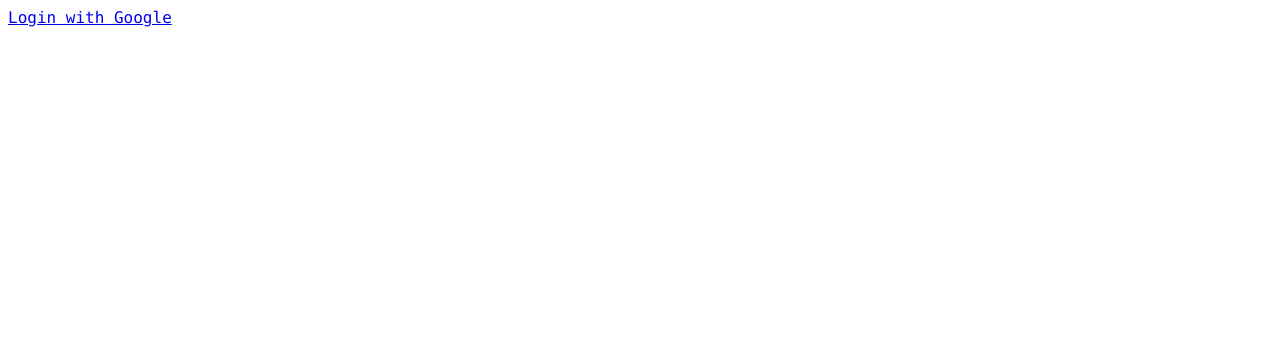
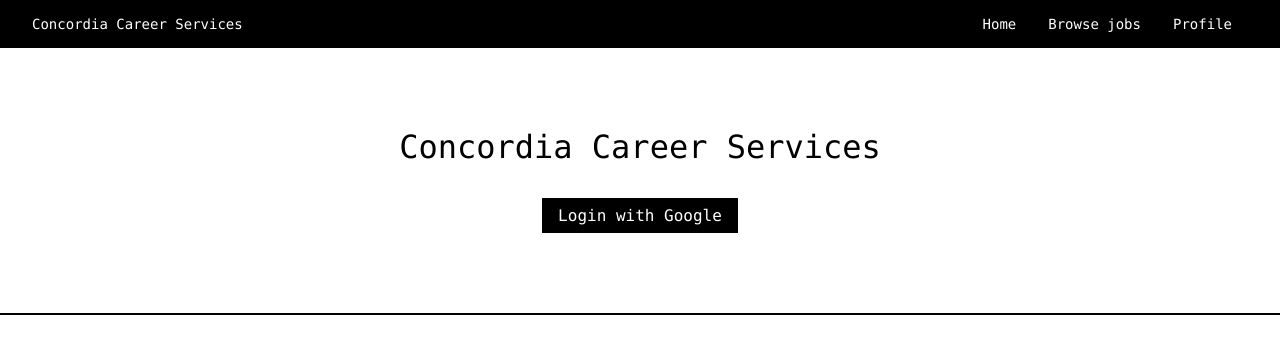
Before and after one commit to WaleedAhmed05/GoldenBullets-Soen6011summer2023, a Next.js app in the folder frontend/: page / in a window 1280 px wide. Shown: the top 354 px of the page. Built offline with nearby package versions, Linux system fonts and the light colour scheme; no server answers.

Commit message:
Add header and style google login button

```diff
--- /dev/null
+++ b/frontend/components/layout/Header.js
@@ -0,0 +1,17 @@
+import Link from 'next/link'
+import styles from '@/styles/Header.module.scss'
+
+const Header = () => {
+	return (
+		<header className={styles.header}>
+			<div className={styles.headerBrand}>Concordia Career Services</div>
+			<nav className={styles.headerNav}>
+				<Link href='/'>Home</Link>
+				<Link href='/jobs'>Browse jobs</Link>
+				<Link href='/profile'>Profile</Link>
+			</nav>
+		</header>
+	)
+}
+
+export default Header
--- a/frontend/context/AppContext.js
+++ b/frontend/context/AppContext.js
@@ -17,8 +17,6 @@
 			if (isLoggedIn) {
 				// Save access token to local storage
 				localStorage.setItem('_access_token', accessToken)
-				// Redirect to home page
-				router.push('/')
 			}
 		}
 	}, [user])
--- a/frontend/pages/index.js
+++ b/frontend/pages/index.js
@@ -1,20 +1,28 @@
 import Link from 'next/link'
 import { useAppContext } from '@/context/AppContext'
+import Header from '@/components/layout/Header'
+import styles from '@/styles/Home.module.scss'
 
 const Home = () => {
 	const { user, logout } = useAppContext()
 
 	return (
+		<>
+			<Header />
 			<main>
+				<div className={styles.hero}>
+					<h1>Concordia Career Services</h1>
 					{user ? (
 						<>
 							<p>Logged in as {user?.first_name}</p>
 							<button type="button" onClick={logout}>Logout</button>
 						</>
 					) : (
-				<Link href={`${process.env.NEXT_PUBLIC_API_URL}/auth/login`}>Login with Google</Link>
+						<Link href={`${process.env.NEXT_PUBLIC_API_URL}/auth/login/google`} className={styles.googleLogin}>Login with Google</Link>
 					)}
+				</div>
 			</main>
+		</>
 	)
 }
 
--- /dev/null
+++ b/frontend/styles/Header.module.scss
@@ -0,0 +1,18 @@
+@use 'variables' as *;
+
+.header {
+	display: flex;
+	justify-content: space-between;
+	align-items: center;
+	padding: 1rem 2rem;
+	background-color: $black-color;
+	z-index: 100;
+	font-size: 0.875rem;
+	color: $white-color;
+
+	a {
+		margin: 0 1rem;
+		color: $white-color;
+		text-decoration: none;
+	}
+}
--- a/frontend/styles/Home.module.scss
+++ b/frontend/styles/Home.module.scss
@@ -0,0 +1,22 @@
+@use 'variables' as *;
+
+.hero {
+	display: flex;
+	flex-direction: column;
+	justify-content: center;
+	align-items: center;
+	padding: 5rem 0;
+	border-bottom: 2px solid $black-color;
+	text-align: center;
+
+	h1 {
+		margin-bottom: 2rem;
+	}
+
+	.googleLogin {
+		padding: 0.5rem 1rem;
+		background-color: $black-color;
+		color: $white-color;
+		text-decoration: none;
+	}
+}
--- a/frontend/styles/globals.scss
+++ b/frontend/styles/globals.scss
@@ -2,6 +2,14 @@
 	font-family: ui-monospace, Menlo, Monaco, 'Cascadia Mono', 'Segoe UI Mono',
     'Roboto Mono', 'Oxygen Mono', 'Ubuntu Monospace', 'Source Code Pro',
     'Fira Mono', 'Droid Sans Mono', 'Courier New', monospace;
+}
+
+*,
+*::after,
+*::before {
+	padding: 0;
+	margin: 0;
+	box-sizing: border-box;
 }
 
 #__next {
@@ -13,3 +21,18 @@
 		flex: 1;
 	}
 }
+
+.container {
+	max-width: 1200px;
+	margin: 0 auto;
+	padding: 0 2rem;
+}
+
+h1,
+h2,
+h3,
+h4,
+h5,
+h6 {
+	font-weight: 400;
+}
--- /dev/null
+++ b/frontend/styles/variables.scss
@@ -0,0 +1,2 @@
+$white-color: #fff;
+$black-color: #000;
```
Lines whose indentation alone changed are shown as unchanged.
